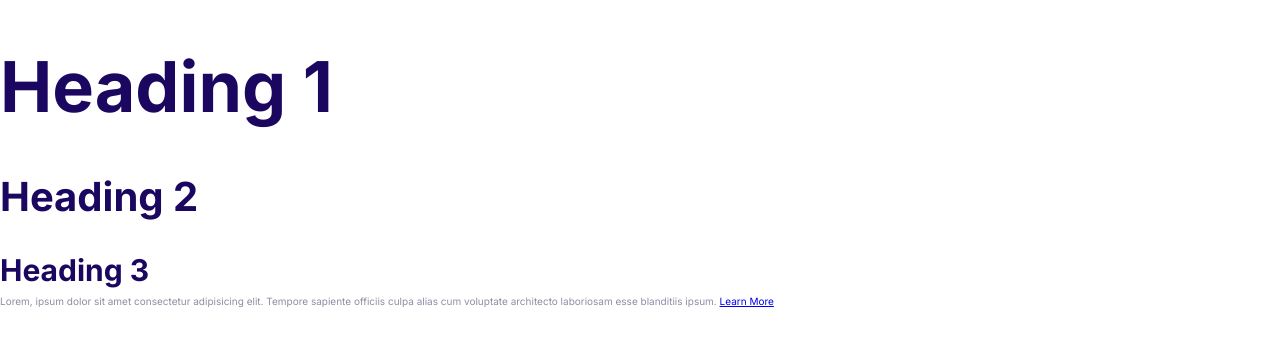
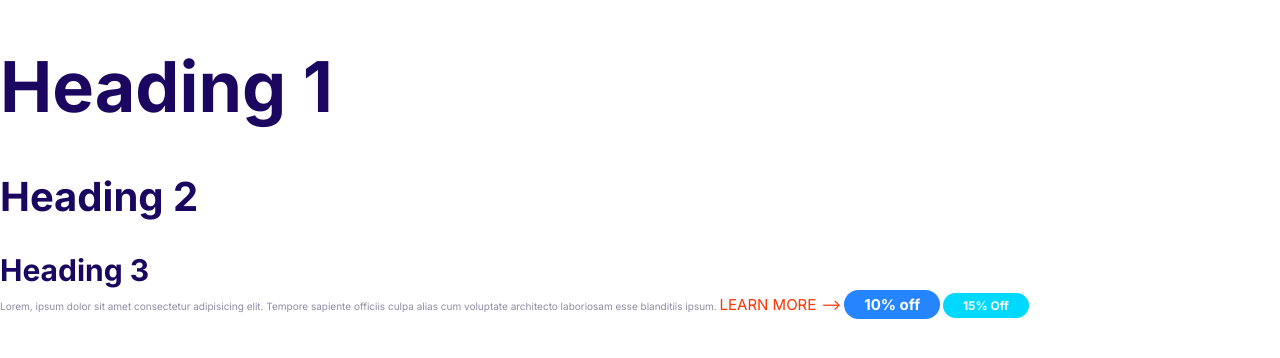
Before and after one commit to Lilianude/lillify, a plain HTML site: page index.html in a window 1280 px wide. Drawn offline with Linux system fonts and the light colour scheme.

Commit message:
Added styles for the badges

```diff
--- a/css/style.css
+++ b/css/style.css
@@ -6,61 +6,100 @@
   --color-body: #918ca4;
 }
 /* Typography */
-html{
-  font-size: 62.5%
+html {
+  font-size: 62.5%;
 }
 
-body{
+body {
   font-family: Inter, Arial, Helvetica, sans-serif;
   color: var(--color-body);
   font: size 2.4rem;
 }
-h1,h2,h3{
+h1,
+h2,
+h3 {
   color: var(--color-headings);
-
 }
 
-h1{
+h1 {
   font-size: 7rem;
 }
-h2{
+h2 {
   font-size: 4rem;
 }
-h3{
-  font-size:3rem;
+h3 {
+  font-size: 3rem;
   margin-bottom: 0.8rem;
 }
 
-p{
+p {
   margin-top: 0;
 }
-@media screen and (min-wdith:1024px) {
-  body{
-    font-size:1.8rem;
-
+@media screen and (min-wdith: 1024px) {
+  body {
+    font-size: 1.8rem;
   }
-  h1{
+  h1 {
     font-size: 8rem;
   }
-h2{
-  font-size: 4rem;
-}
-h3{
-  font-size:2.4rem;
-}
+  h2 {
+    font-size: 4rem;
+  }
+  h3 {
+    font-size: 2.4rem;
+  }
 }
 /* Links */
-.links-arrow{
-  font-size: 1.5rem;
-
+.link-arrow {
+  font-size: 2rem;
+  text-transform: uppercase;
+  color: var(--color-accent);
 }
 
-  /* Badges */
-  .badge{
-    font-weight: bold;
-    border-radius:20px;
-    padding: .5rem 2rem;
-    white-space: nowrap;
+a {
+  text-decoration: none;
+}
+.link-arrow::after {
+  content: "-->";
+  margin-left: 5px;
+  transition: margin 0.15s;
+}
+.link-arrow:hover::after {
+  margin-left: 10px;
+}
+
+@media screen and (min-width: 1024px) {
+  .link-arrow {
+    font-size: 1.5rem;
   }
+}
+/* Badges */
 
-  .badge--primary
+.badge {
+  border-radius: 20px;
+  font-size: 2rem;
+  font-weight: 600;
+  padding: 0.5rem 2rem;
+  white-space: nowrap;
+}
+
+.badge--primary {
+  background: var(--color-primary);
+  color: #fff;
+}
+
+.badge--secondary {
+  background: var(--color-secondary);
+  color: #fff;
+}
+.badge--small {
+  font-size: 1.6rem;
+}
+@media screen and (min-width: 1024px) {
+  .badge {
+    font-size: 1.5rem;
+  }
+  .badge--small {
+    font-size: 1.2rem;
+  }
+}
--- a/index.html
+++ b/index.html
@@ -23,6 +23,8 @@
       officiis culpa alias cum voluptate architecto laboriosam esse blanditiis
       ipsum.
       <a href="#" class="link-arrow">Learn More</a>
+      <span class="badge badge--primary">10% off</span>
+      <span class="badge badge--secondary badge--small">15% Off</span>
     </p>
   </body>
 </html>
```
